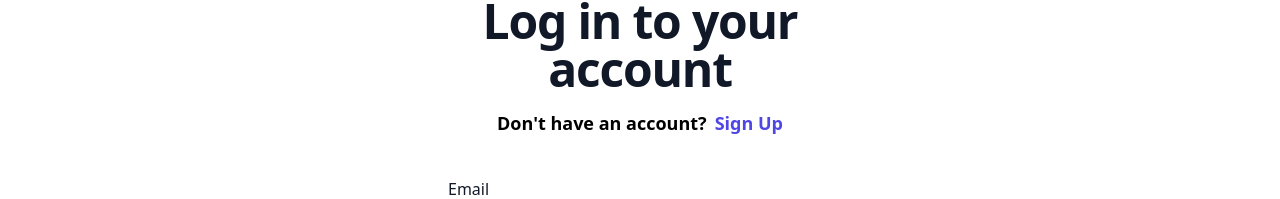
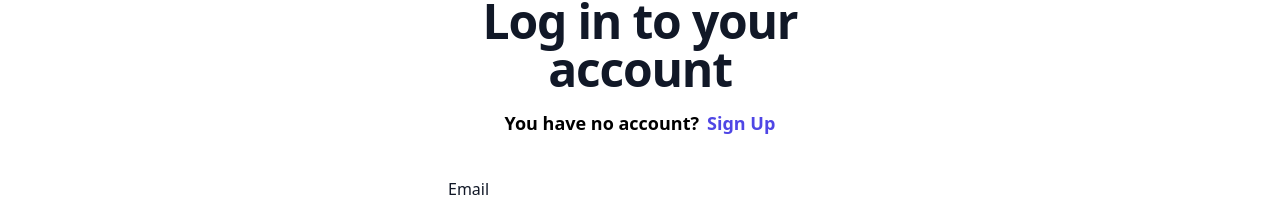
Before and after one commit to HannahL1sa/grocerygo-app, a Next.js app: page /login in a window 1280 px wide. Shown: the part 167-366 px from the top of the page. Built offline with nearby package versions, Linux system fonts and the light colour scheme; no server answers.

Commit message:
more changes

```diff
--- a/src/app/components/login.js
+++ b/src/app/components/login.js
@@ -41,7 +41,7 @@ export default function Login() {
                 Log in to your account
               </h2>
               <div className="flex items-center justify-center mt-4 text-lg font-bold">
-                <p>Don't have an account?</p>
+                <p>You have no account?</p>
                 <a className="text-indigo-600 hover:text-indigo-500 pl-2 " href="/register">Sign Up</a>
               </div>
             </div>
```
